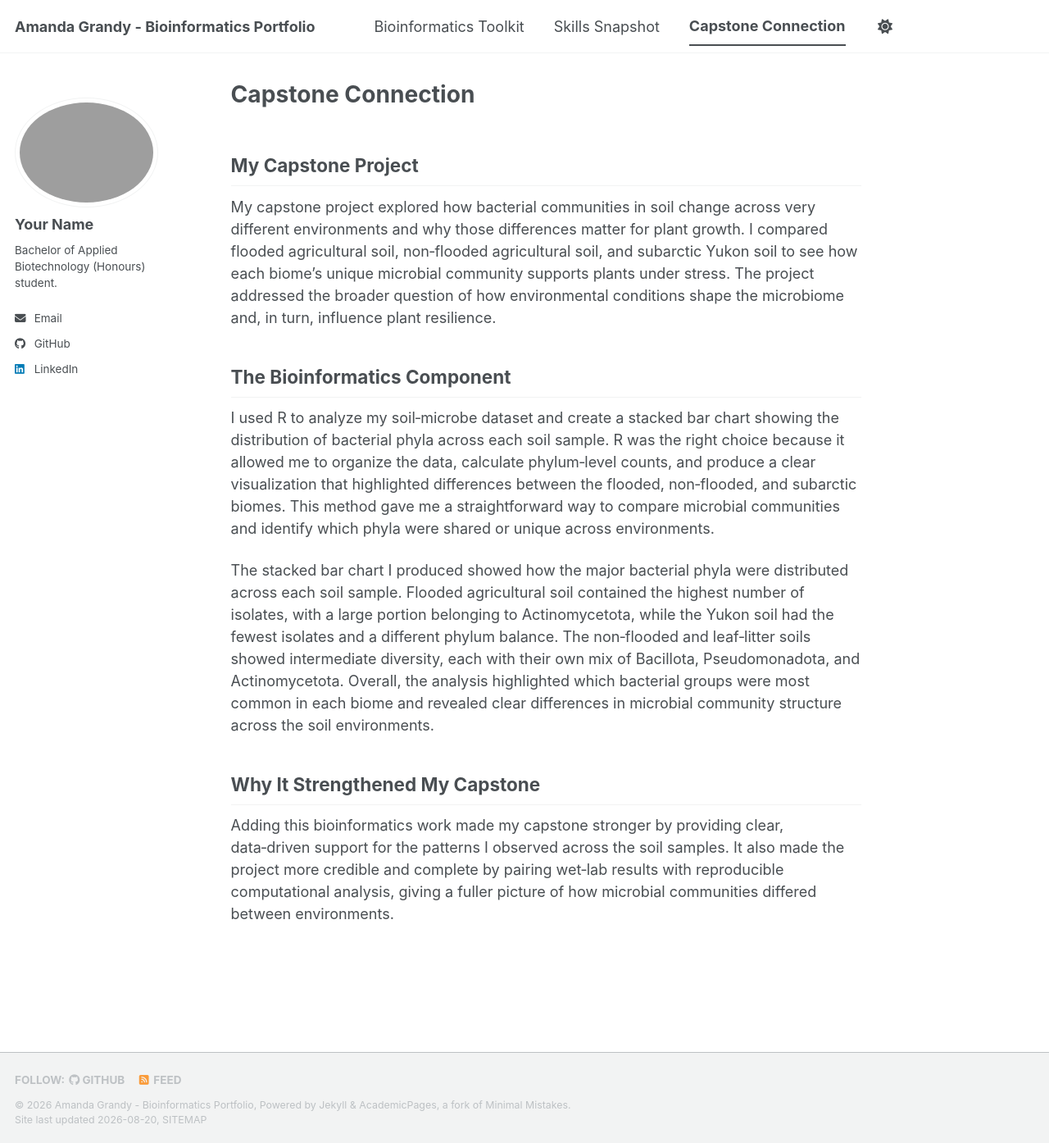
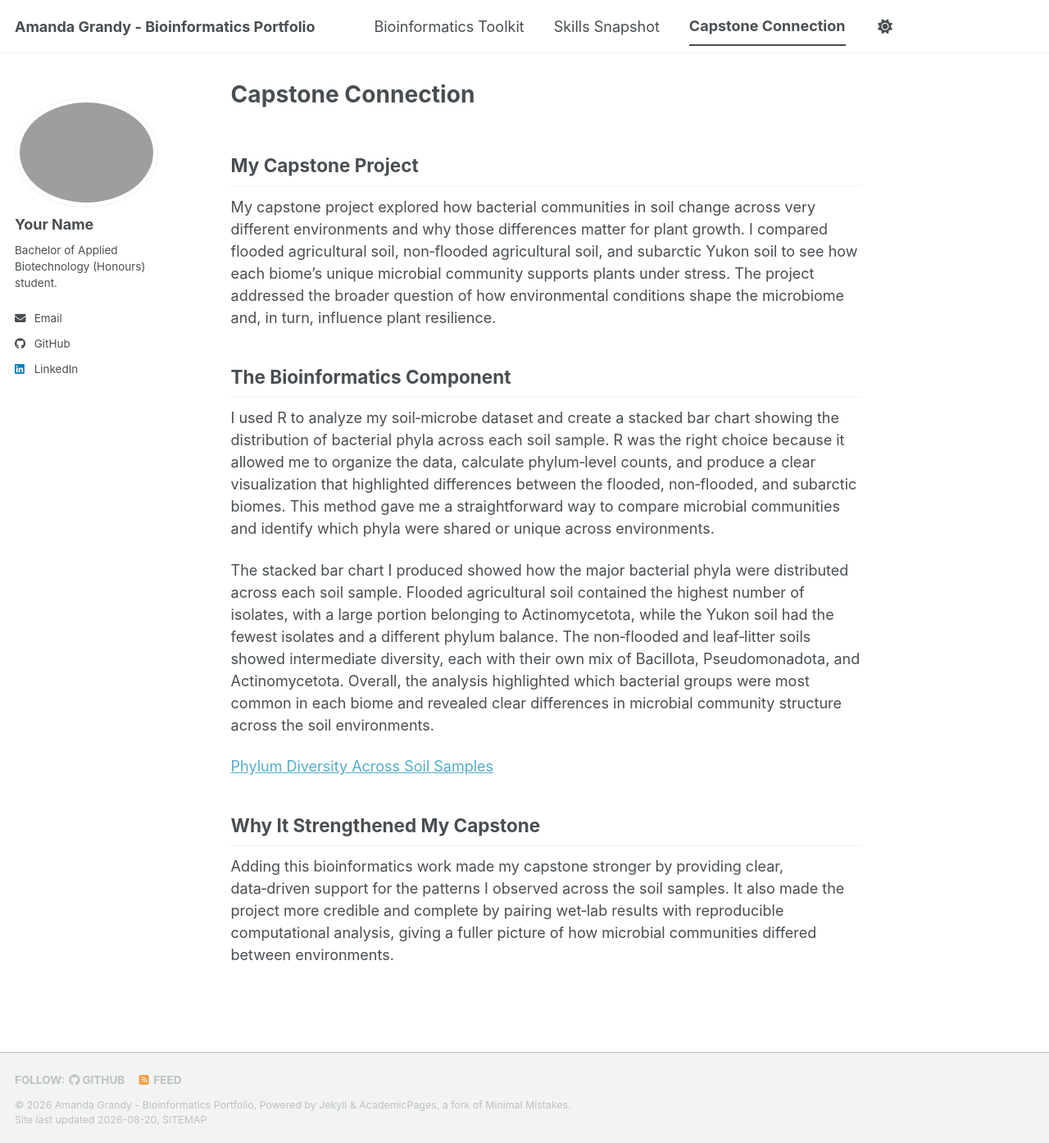
Before and after one commit to amandaegrandy-lamothe/biot74000-portfolio, a Jekyll site: the page built from _pages/capstone.md, in a window 1280 px wide and 1394 px high. Shown: the whole window at 82% size. Built offline with Jekyll 4.4.1, drawn with Linux system fonts in a browser that asks for light colours; a script bundle is joined from its source files by our own code; library files that are not in the unit come from our copies.

```diff
--- a/_pages/capstone.md
+++ b/_pages/capstone.md
@@ -38,6 +38,8 @@ I used R to analyze my soil‑microbe dataset and create a stacked bar chart sho
 
 The stacked bar chart I produced showed how the major bacterial phyla were distributed across each soil sample. Flooded agricultural soil contained the highest number of isolates, with a large portion belonging to Actinomycetota, while the Yukon soil had the fewest isolates and a different phylum balance. The non‑flooded and leaf‑litter soils showed intermediate diversity, each with their own mix of Bacillota, Pseudomonadota, and Actinomycetota. Overall, the analysis highlighted which bacterial groups were most common in each biome and revealed clear differences in microbial community structure across the soil environments.
 
+[Phylum Diversity Across Soil Samples](/biot74000-portfolio/images/your-figure.png)
+
 ## Why It Strengthened My Capstone
 
 Adding this bioinformatics work made my capstone stronger by providing clear, data‑driven support for the patterns I observed across the soil samples. It also made the project more credible and complete by pairing wet‑lab results with reproducible computational analysis, giving a fuller picture of how microbial communities differed between environments.
```
